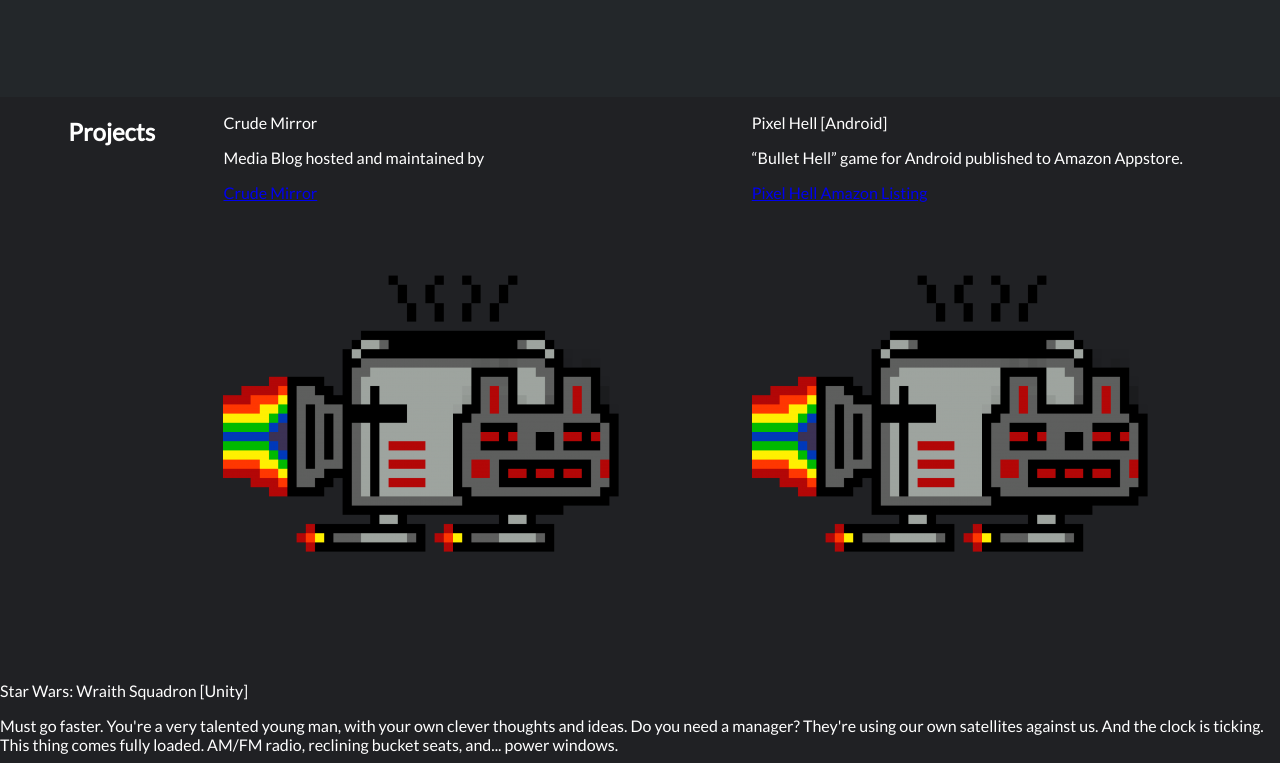
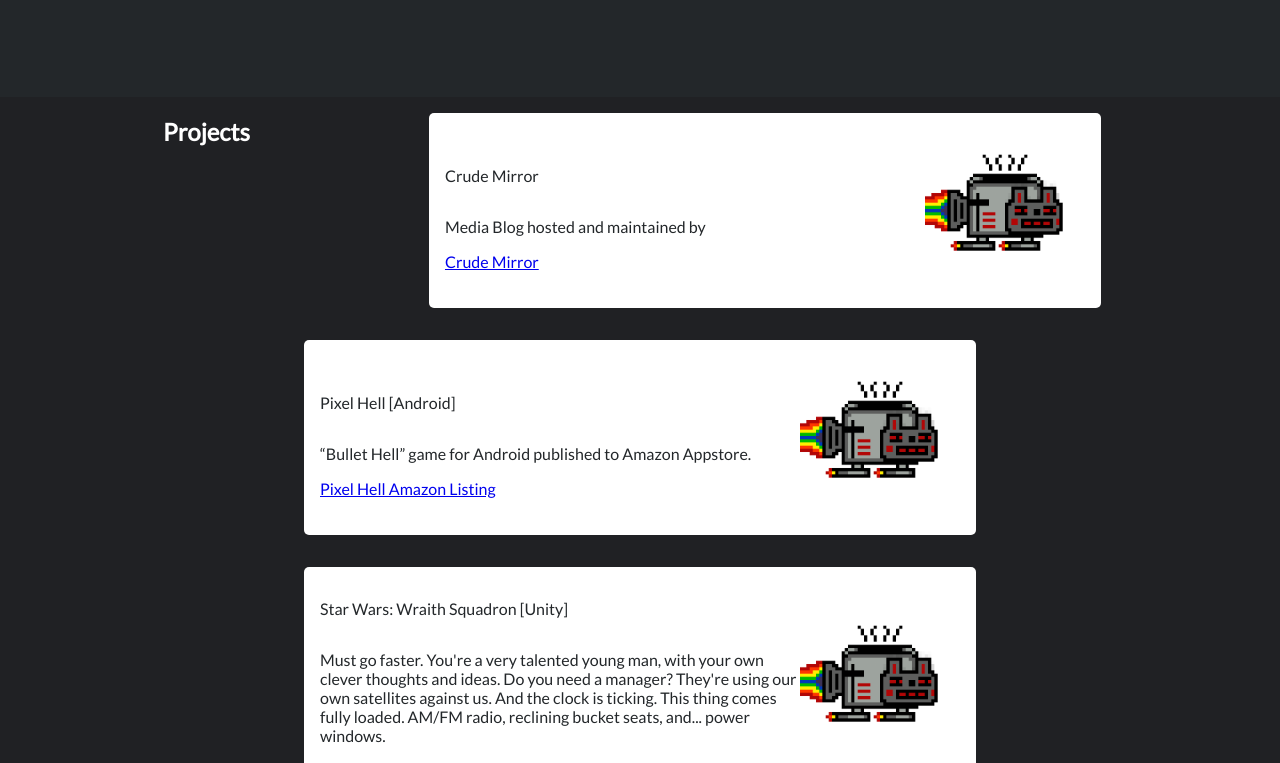
Before and after one commit to ToasterCat/tc-portfolio-site, a React (Create React App) app: page / in a window 1280 px wide. Shown: the part 933-1696 px from the top of the page. Built offline with nearby package versions, Linux system fonts and the light colour scheme.

Commit message:
changed button hover to red

```diff
--- /dev/null
+++ b/src/components/ProjectTile/ProjectTile.scss
@@ -0,0 +1,39 @@
+@use '../../base';
+
+.project-tile-container {
+  display: flex;
+  justify-content: center;
+  align-items: center;
+}
+
+.project-tile {
+  background-color: base.$color-light;
+  color: base.$color-almost-black;
+  display: flex;
+  flex-direction: row;
+  align-items: center;
+  justify-content: center;
+  border-radius: 5px;
+  padding: 1rem;
+  margin: 1rem;
+  transition: all 0.5s ease; /* back to normal */
+}
+
+.project-tile:hover {
+  transform: translate3D(0, -1px, 0) scale(1.03); /* move up slightly and zoom in */
+  box-shadow: 8px 10px 10px rgba(39, 44, 49, 0.07),
+    1px 6px 12px rgba(39, 44, 49, 0.04);
+  transition: all 0.4s ease; /* zoom in */
+  cursor: pointer;
+}
+
+.project-details {
+  display: flex;
+  flex-direction: column;
+  justify-content: center;
+  width: 30rem;
+}
+
+.project-img img {
+  width: 10rem;
+}
--- a/src/components/ProjectTile/ProjectTile.tsx
+++ b/src/components/ProjectTile/ProjectTile.tsx
@@ -1,6 +1,7 @@
 import React from 'react';
 import tcLogo from '../../assets/toastercat.png';
 import { Project } from '../../types/project.model';
+import './ProjectTile.scss';
 
 export interface ProjectTileProps {
   project: Project;
--- a/src/containers/TileSection/TileSection.scss
+++ b/src/containers/TileSection/TileSection.scss
@@ -28,7 +28,7 @@
   transform: translate3D(0, -1px, 0) scale(1.03); /* move up slightly and zoom in */
   box-shadow: 8px 10px 10px rgba(39, 44, 49, 0.07),
     1px 6px 12px rgba(39, 44, 49, 0.04);
-  background-color: base.$color-orange;
+  background-color: base.$color-red;
   color: base.$color-light;
   border-radius: 5px;
   transition: all 0.4s ease; /* zoom in */
```
